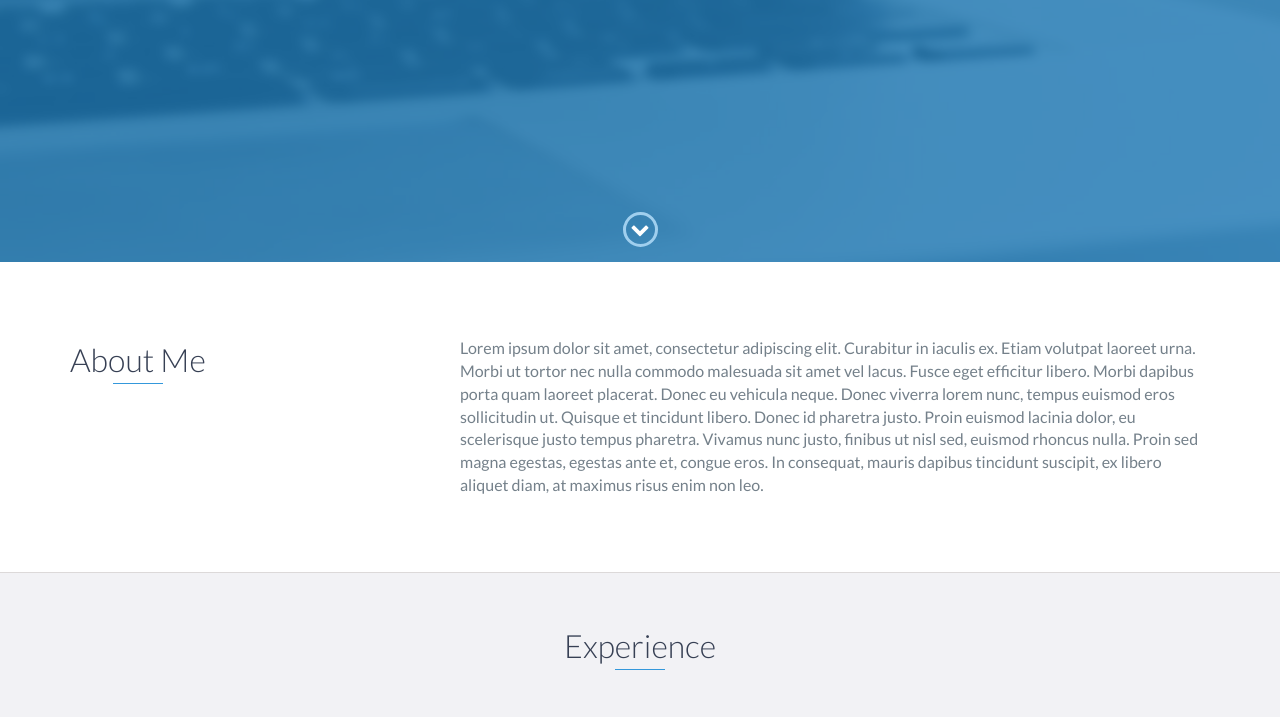
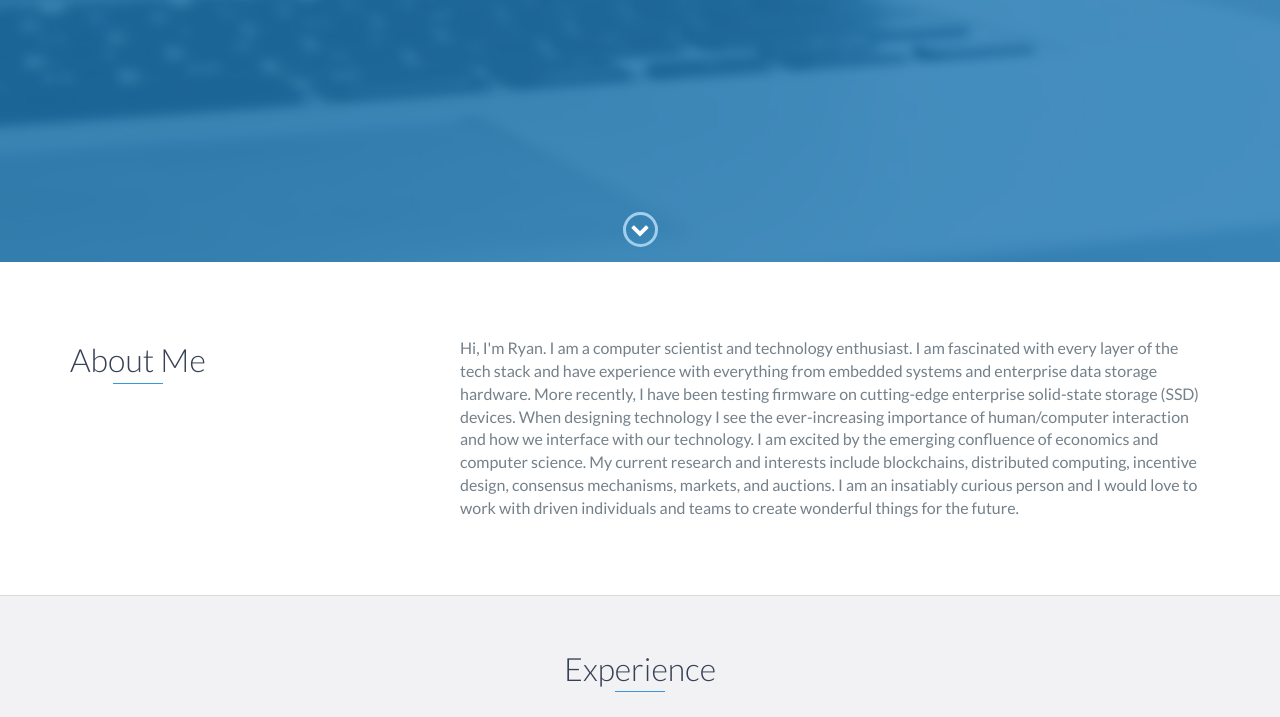
Before and after one commit to MatterMixers/fork.blessdog.github.io, a website: page index.html in a window 1280 px wide. Shown: the part 538-1255 px from the top of the page. Drawn offline with nearby package versions, Linux system fonts and the light colour scheme.

Commit message:
Udated background picture and info

```diff
--- a/index.html
+++ b/index.html
@@ -73,9 +73,10 @@
                 </div>
                 <div class="col-md-8">
                     <p>
-                        Lorem ipsum dolor sit amet, consectetur adipiscing elit. Curabitur in iaculis ex. Etiam volutpat laoreet urna. Morbi ut tortor nec nulla commodo malesuada sit amet vel lacus. Fusce eget efficitur libero. Morbi dapibus porta quam laoreet placerat. Donec
-                        eu vehicula neque. Donec viverra lorem nunc, tempus euismod eros sollicitudin ut. Quisque et tincidunt libero. Donec id pharetra justo. Proin euismod lacinia dolor, eu scelerisque justo tempus pharetra. Vivamus nunc justo, finibus
-                        ut nisl sed, euismod rhoncus nulla. Proin sed magna egestas, egestas ante et, congue eros. In consequat, mauris dapibus tincidunt suscipit, ex libero aliquet diam, at maximus risus enim non leo.
+                        Hi, I'm Ryan. I am a computer scientist and technology enthusiast.
+I am fascinated with every layer of the tech stack and have experience with everything from embedded systems and enterprise data storage hardware. More recently, I have been testing firmware on cutting-edge enterprise solid-state storage (SSD) devices.
+When designing technology I see the ever-increasing importance of human/computer interaction and how we interface with our technology. I am excited by the emerging confluence of economics and computer science. My current research and interests include blockchains, distributed computing, incentive design, consensus mechanisms, markets, and auctions.
+I am an insatiably curious person and I would love to work with driven individuals and teams to create wonderful things for the future.
                     </p>
                 </div>
             </div>
--- a/package.json
+++ b/package.json
@@ -14,7 +14,7 @@
     "coding",
     "dev"
   ],
-  "author": "Ryan Fitzgerald",
+  "author": "Ryan Anselman",
   "license": "MIT",
   "devDependencies": {
     "@babel/core": "^7.9.0",
```
Also changed, not shown: scss/styles.scss (+4 -5 lines), LICENSE.md.
